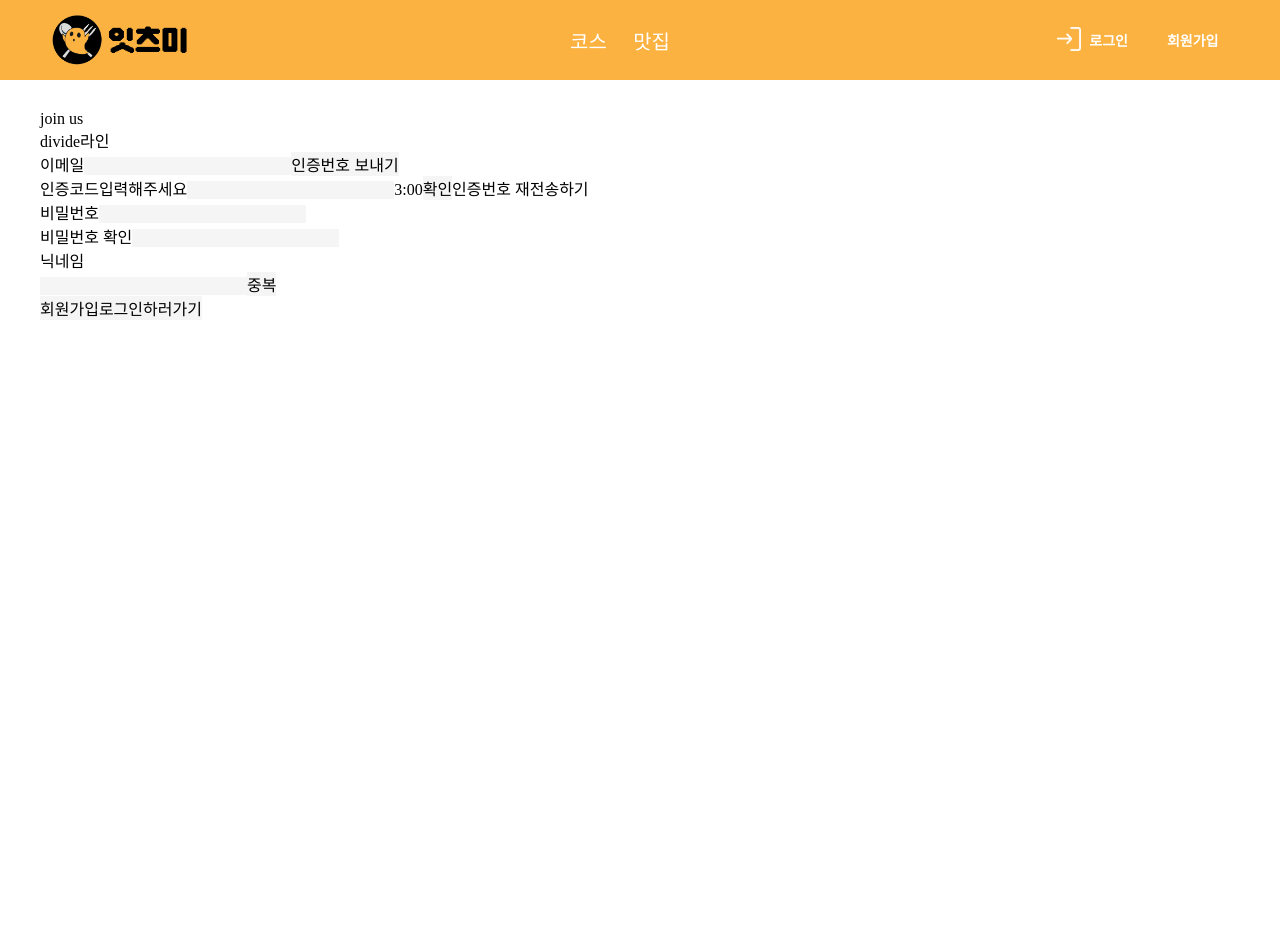
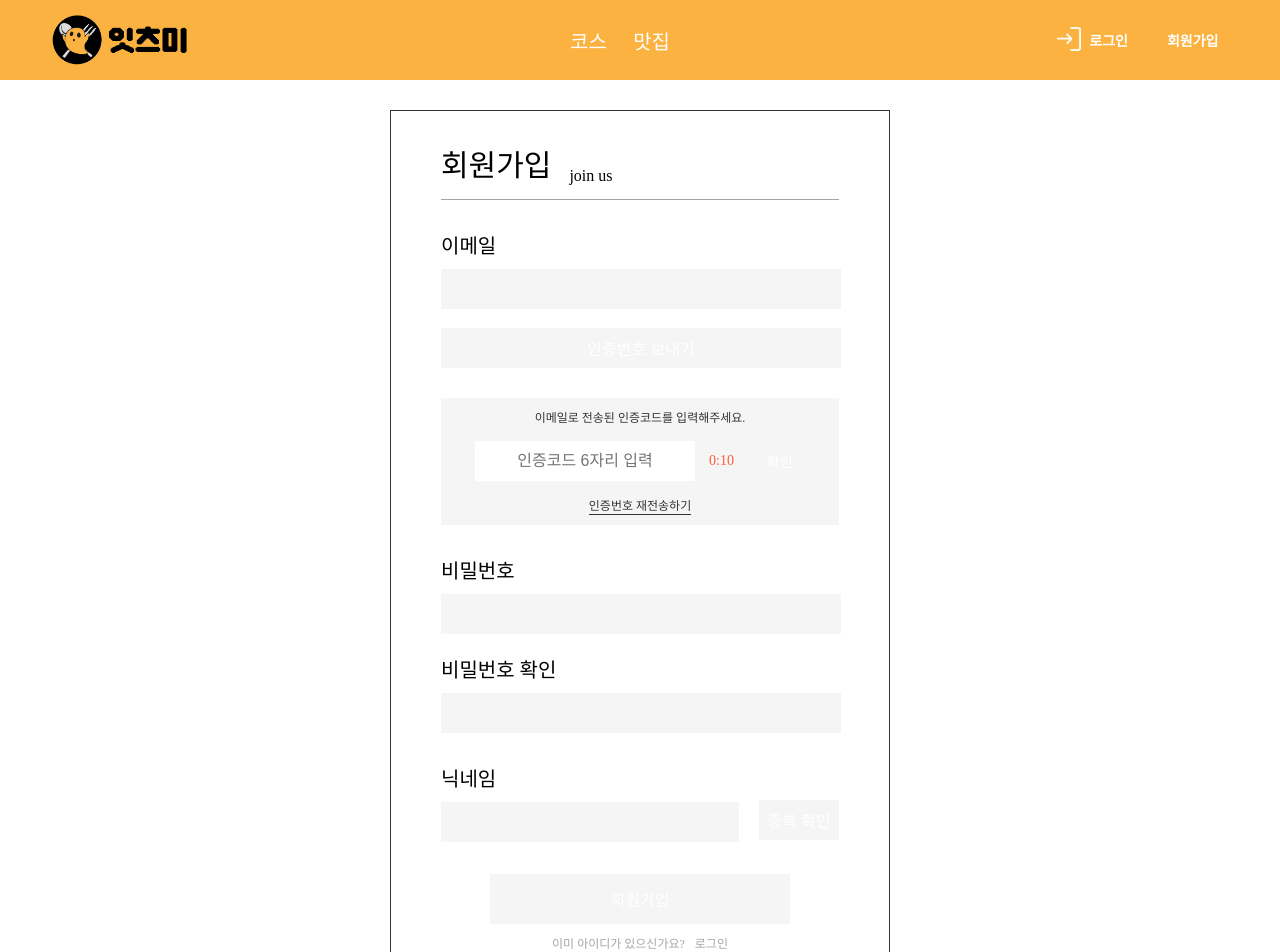
Before and after one commit to zeon8080/seb11_team03_client, a Next.js app: page /eatsMe/join in a window 1280 px wide. Shown: the top 952 px of the page. Before the commit the page ends 800 px from the top, so only its background shows below. Built offline with nearby package versions, Linux system fonts and the light colour scheme.

Commit message:
[Design]_#50_join_UI

```diff
--- a/package.json
+++ b/package.json
@@ -12,6 +12,7 @@
     "@apollo/client": "^3.7.10",
     "@emotion/react": "^11.10.6",
     "@emotion/styled": "^11.10.6",
+    "@hookform/resolvers": "^3.0.0",
     "@next/font": "13.2.4",
     "antd": "^5.3.1",
     "apollo-upload-client": "^17.0.0",
--- a/src/components/units/eatsMe/join/middle/joinMiddle.tsx
+++ b/src/components/units/eatsMe/join/middle/joinMiddle.tsx
@@ -1,39 +1,121 @@
+import { useEffect, useState } from "react";
+import { useForm } from "react-hook-form";
+import { yupResolver } from "@hookform/resolvers/yup";
+import * as S from "./joinMiddleStyles";
+import { schema } from "./joinMidleValidation";
+
+// interface IJoinMiddleFormData {
+//   email: string;
+//   nickname: string;
+//   password: string;
+//   passwordCheck: string;
+// }
+
 export default function JoinMiddle(): JSX.Element {
+  const [time, setTime] = useState(10);
+  const [isStarted, setIsStarted] = useState(false);
+  const min = Math.floor(time / 60);
+  const sec = String(time % 60).padStart(2, "0");
+
+  const { register, formState, handleSubmit } = useForm<IJoinMiddleFormData>({
+    resolver: yupResolver(schema),
+    mode: "onChange",
+  });
+
+  useEffect(() => {
+    let timer;
+
+    if (isStarted) {
+      timer = setInterval(() => {
+        setTime((prevTime) => prevTime - 1);
+      }, 1000);
+    }
+
+    if (time <= 0) {
+      clearInterval(timer);
+      setIsStarted(false);
+    }
+
+    return () => clearInterval(timer);
+  }, [isStarted, time]);
+
+  const onClickAuth = (): void => {
+    setIsStarted(true);
+  };
+
+  const onClickReAuth = (): void => {
+    setTime(5);
+    setIsStarted(false);
+    onClickAuth();
+  };
+
+  const onClickJoin = (): void => {};
+
   return (
-    <>
-      <div>
-        <title></title>
+    <form onSubmit={handleSubmit(onClickJoin)}>
+      <S.Container>
+        <S.Wrapper>
+          <S.Title>
+            <h1>회원가입</h1>
             <span>join us</span>
-        <div>divide라인</div>
-        <div>
+          </S.Title>
+
+          <S.DivideLine></S.DivideLine>
+          <S.EmailBox>
             <span>이메일</span>
-          <input type="text" />
-          <button>인증번호 보내기</button>
-          <div>
-            <span>인증코드입력해주세요</span>
-            <input type="text" />
-            <span>3:00</span>
-            <button>확인</button>
-            <span>인증번호 재전송하기</span>
-          </div>
-        </div>
-        <div>
+            <input type="text" {...register("email")} />
+            <p>{formState.errors.email?.message}</p>
+            <button type="button" onClick={onClickAuth}>
+              인증번호 보내기
+            </button>
+            <S.AccreditBox>
+              <span>이메일로 전송된 인증코드를 입력해주세요.</span>
+              <S.TokenBox>
+                <input type="text" placeholder="인증코드 6자리 입력" />
+                <span id="timer">
+                  {min}:{sec}
+                </span>
+                <button
+                  type="button"
+                  // style={{
+                  //   backgroundColor: time === 0 ? "#a5a5a5" : "#fbb240",
+                  // }}
+                >
+                  확인
+                </button>
+              </S.TokenBox>
+
+              <button type="button" onClick={onClickReAuth}>
+                인증번호 재전송하기
+              </button>
+            </S.AccreditBox>
+          </S.EmailBox>
+          <S.PasswordBox>
             <span>비밀번호</span>
-          <input type="password" />
-        </div>
-        <div>
+            <input type="password" {...register("password")} />
+            <p>{formState.errors.password?.message}</p>
             <span>비밀번호 확인</span>
-          <input type="password" />
-        </div>
+            <input type="password" {...register("passwordCheck")} />
+            <p>{formState.errors.passwordCheck?.message}</p>
+          </S.PasswordBox>
+          <S.NicknameBox>
             <span>닉네임</span>
             <div>
-          <input type="text" />
-          <button>중복</button>
+              <input type="text" {...register("nickname")} />
+              <button type="button">중복 확인</button>
             </div>
 
-        <button>회원가입</button>
-        <button>로그인하러가기</button>
+            <p>{formState.errors.nickname?.message}</p>
+          </S.NicknameBox>
+          <S.BtnBox>
+            <button type="button">회원가입</button>
+            <div>
+              이미 아이디가 있으신가요?
+              <button>로그인</button>
             </div>
-    </>
+          </S.BtnBox>
+        </S.Wrapper>
+      </S.Container>
+    </form>
   );
 }
--- a/src/components/units/eatsMe/join/middle/joinMiddleStyles.ts
+++ b/src/components/units/eatsMe/join/middle/joinMiddleStyles.ts
@@ -1 +1,201 @@
 import styled from "@emotion/styled";
+
+export const Container = styled.div`
+  display: flex;
+  flex-direction: column;
+  justify-content: center;
+  align-items: center;
+`;
+
+export const Wrapper = styled.div`
+  display: flex;
+  flex-direction: column;
+  width: 500px;
+  padding: 30px 50px;
+  background-color: white;
+  border: 1px solid #333333;
+`;
+
+export const Title = styled.div`
+  display: flex;
+  flex-direction: row;
+  justify-content: left;
+  align-items: flex-end;
+
+  > h1 {
+    font-size: 30px;
+    margin-right: 18px;
+  }
+
+  > span {
+    font-size: 16px;
+  }
+`;
+
+export const DivideLine = styled.div`
+  width: 100%;
+  border-bottom: 1px solid #a4a4a4;
+  margin: 14px 0 30px 0;
+`;
+
+export const EmailBox = styled.div`
+  display: flex;
+  flex-direction: column;
+
+  > span {
+    font-size: 20px;
+  }
+
+  > input {
+    width: 400px;
+    height: 40px;
+    margin-top: 10px;
+    padding: 10px;
+  }
+
+  > button {
+    width: 400px;
+    height: 40px;
+    margin: 15px 0 30px 0;
+    color: white;
+    cursor: pointer;
+  }
+
+  > p {
+    color: #fa5c37;
+    font-size: 12px;
+    margin: 2px 0;
+  }
+`;
+
+export const AccreditBox = styled.div`
+  display: flex;
+  flex-direction: column;
+  justify-content: center;
+  align-items: center;
+  padding: 10px;
+  margin-bottom: 30px;
+  color: #333333;
+  background-color: #f5f5f5;
+
+  > span {
+    font-size: 12px;
+  }
+
+  > button {
+    all: unset;
+    font-size: 12px;
+    border-bottom: 1px solid #333333;
+    cursor: pointer;
+  }
+`;
+
+export const TokenBox = styled.div`
+  display: flex;
+  flex-direction: row;
+  justify-content: space-evenly;
+  align-items: center;
+  margin: 15px 0;
+
+  > input {
+    text-align: center;
+    width: 220px;
+    height: 40px;
+    background-color: white;
+    padding: 10px;
+  }
+
+  > span {
+    width: 32px;
+    font-size: 14px;
+    color: #fa5c37;
+    margin: 0 14px;
+  }
+
+  > button {
+    width: 50px;
+    height: 40px;
+    font-size: 14px;
+    color: white;
+    cursor: pointer;
+  }
+`;
+
+export const PasswordBox = styled.div`
+  margin-bottom: 10px;
+  > span {
+    font-size: 20px;
+  }
+
+  > input {
+    width: 400px;
+    height: 40px;
+    margin-top: 10px;
+    padding: 10px;
+  }
+
+  > p {
+    color: #fa5c37;
+    font-size: 12px;
+    margin: 2px 0 20px;
+  }
+`;
+
+export const NicknameBox = styled.div`
+  margin-bottom: 30px;
+
+  > span {
+    font-size: 20px;
+  }
+  > div {
+    > input {
+      width: 298px;
+      height: 40px;
+      margin: 10px 20px 0 0;
+      padding: 10px;
+    }
+
+    > button {
+      width: 80px;
+      height: 40px;
+      color: white;
+      cursor: pointer;
+    }
+  }
+
+  > p {
+    color: #fa5c37;
+    font-size: 12px;
+    margin: 2px 0;
+  }
+`;
+
+export const BtnBox = styled.div`
+  display: flex;
+  flex-direction: column;
+  align-items: center;
+
+  > button {
+    width: 300px;
+    height: 50px;
+    color: white;
+    text-align: center;
+    margin-bottom: 10px;
+    cursor: pointer;
+  }
+
+  > div {
+    font-size: 12px;
+    color: #a5a5a5;
+
+    > button {
+      all: unset;
+      margin-left: 10px;
+      cursor: pointer;
+
+      :hover {
+        border-bottom: 1px solid black;
+      }
+    }
+  }
+`;
--- /dev/null
+++ b/src/components/units/eatsMe/join/middle/joinMidleValidation.ts
@@ -0,0 +1,32 @@
+import * as yup from "yup";
+
+export const schema = yup.object({
+  email: yup
+    .string()
+    .email("이메일 형식이 아닙니다.")
+    .required("이메일은 필수입니다."),
+
+  nickname: yup
+    .string()
+    .max(8, "8글자 이내로 적어주세요")
+    .required("별칭을 입력해주세요."),
+  password: yup
+    .string()
+    .min(8, "8자리 이상 입력해주세요.")
+    .max(16, "16자리 이내로 입력해주세요.")
+    .matches(
+      /^(?=.*[a-zA-Z])(?=.*[0-9]).{8,16}[^\s]*$/,
+      "영문+숫자 조합 8~16자리의 비밀번호를 입력해주세요."
+    )
+    .required("비밀번호를 입력해주세요."),
+
+  passwordCheck: yup
+    .string()
+    .min(8, "8자리 이상 입력해주세요.")
+    .max(16, "16자리 이내로 입력해주세요.")
+    .matches(
+      /^(?=.*[a-zA-Z])(?=.*[0-9]).{8,16}[^\s]*$/,
+      "영문+숫자 조합 8~16자리의 비밀번호를 입력해주세요."
+    )
+    .required("비밀번호를 입력해주세요."),
+});
```
Also changed, not shown: 1 other file (tests, documents, lock files or other folders). Lines whose indentation alone changed are shown as unchanged.
